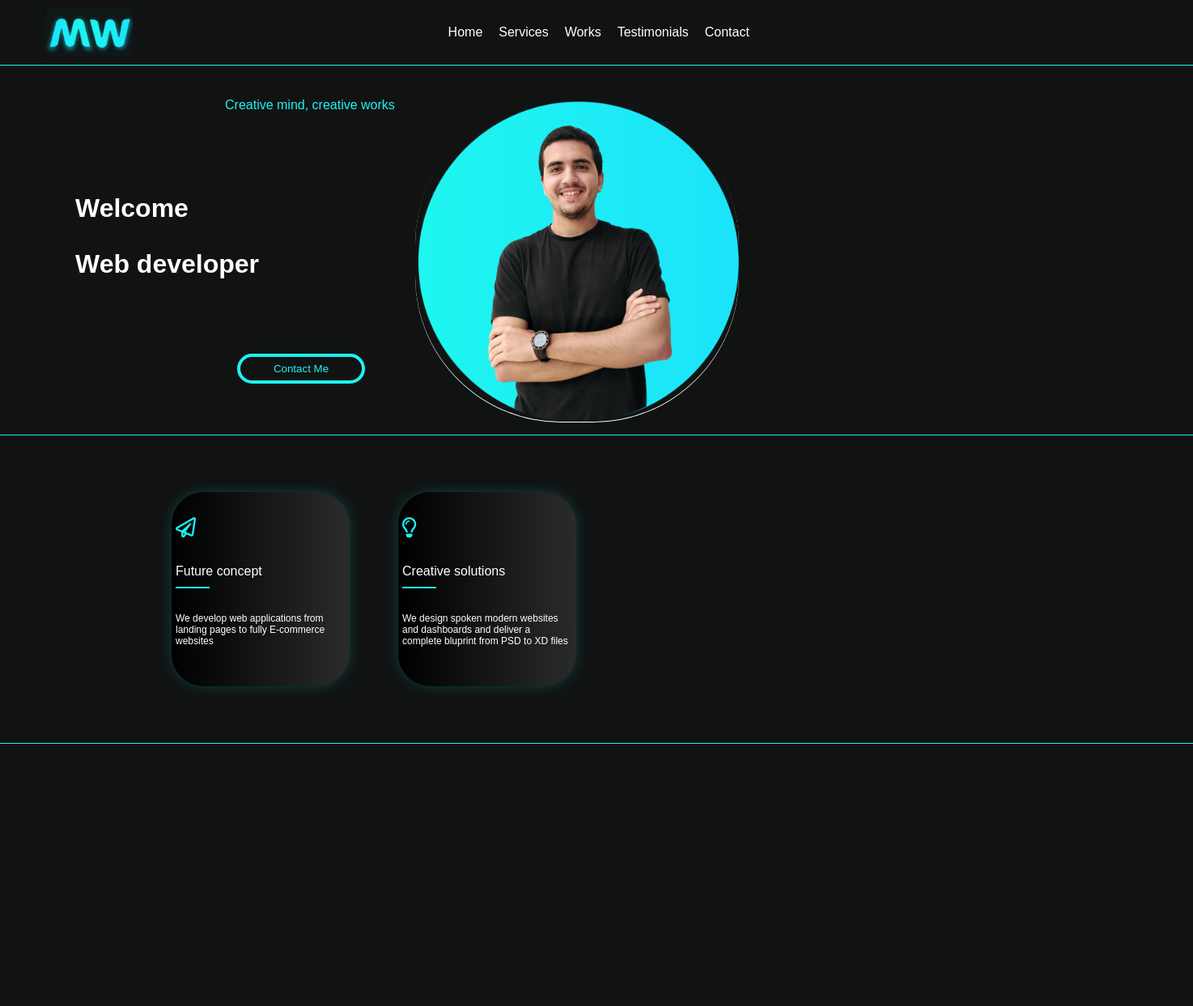
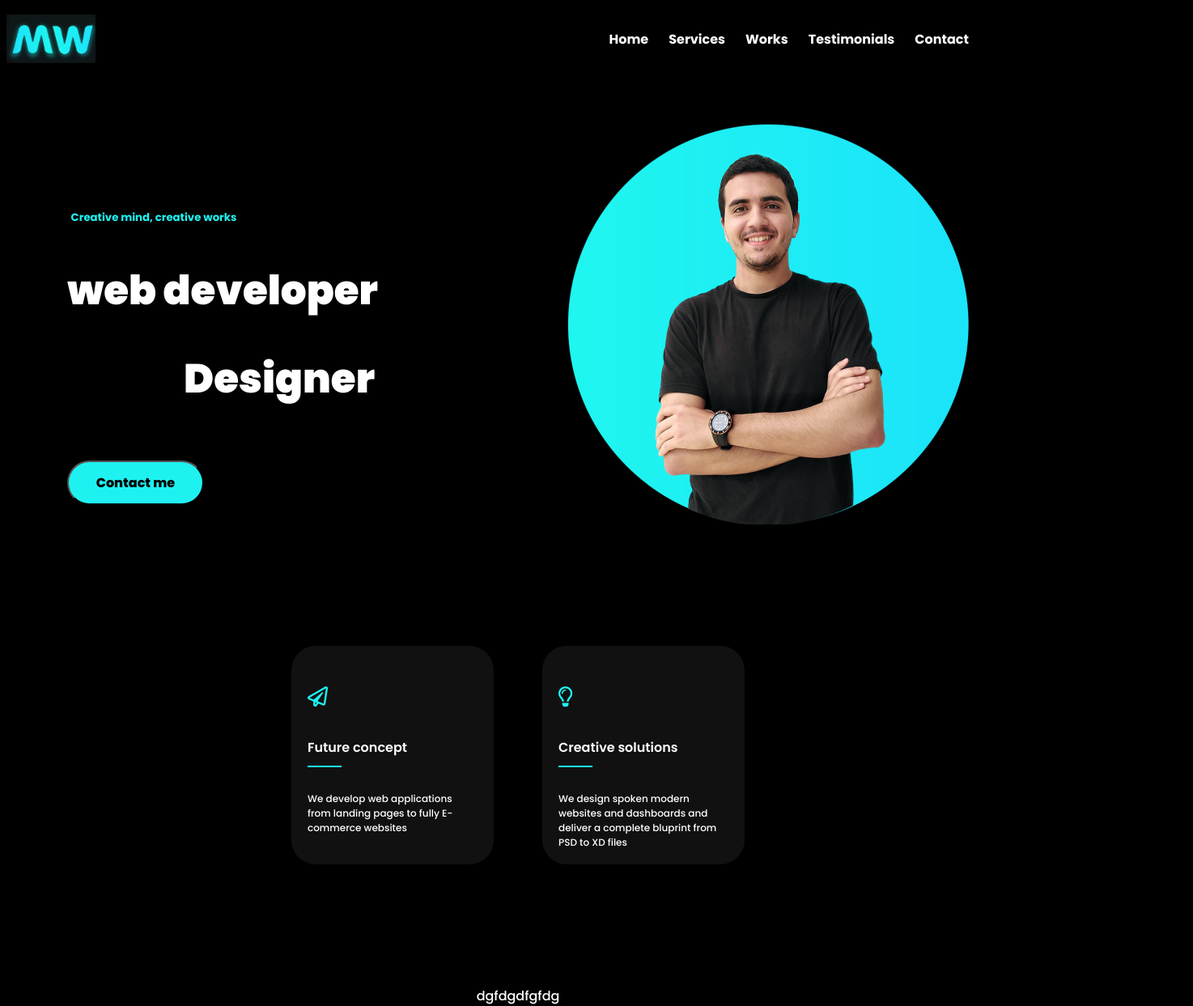
Before and after one commit to Linda2490/portfollio_website, a React (Create React App) app in the folder portfolioclient/: page / in a window 1280 px wide. Shown: the whole page at 81% size, 1474 px wide, since content can reach past the window. Before the commit the page ends 919 px from the top, so only its background shows below. Built offline with nearby package versions, Linux system fonts and the light colour scheme.

Commit message:
creating_Services_component

```diff
--- a/portfolioclient/package.json
+++ b/portfolioclient/package.json
@@ -9,7 +9,6 @@
     "react": "^17.0.2",
     "react-dom": "^17.0.2",
     "react-scripts": "5.0.0",
-    "react-typical": "^0.1.3",
     "web-vitals": "^2.1.2"
   },
   "scripts": {
--- a/portfolioclient/public/index.html
+++ b/portfolioclient/public/index.html
@@ -1,5 +1,5 @@
 <!DOCTYPE html>
-<html lang="en" style="width: 1474px">
+<html lang="en">
   <head>
     <meta charset="utf-8" />
     <link rel="icon" href="%PUBLIC_URL%/favicon.ico" />
@@ -30,6 +30,9 @@
       integrity="sha512-iBBXm8fW90+nuLcSKlbmrPcLa0OT92xO1BIsZ+ywDWZCvqsWgccV3gFoRBv0z+8dLJgyAHIhR35VZc2oM/gI1w=="
       crossorigin="anonymous"
     />
+    <link rel="preconnect" href="https://fonts.googleapis.com">
+<link rel="preconnect" href="https://fonts.gstatic.com" crossorigin>
+<link href="https://fonts.googleapis.com/css2?family=Poppins:wght@300;500;600;700;800;900&display=swap" rel="stylesheet">
     <title>React App</title>
   </head>
   <body>
--- a/portfolioclient/src/App.css
+++ b/portfolioclient/src/App.css
@@ -1,26 +1,7 @@
 .main-container {
-  margin: 0 auto;
-  width: 1366px;
+  flex: 1;
+  text-align: center;
+  position: relative;
+  height: 130vh;
+  width: 100%;
 }
-.inner-container {
-  margin: 0 auto;
-  width: 1288px;
-}
-.horizontal-line-navbar {
-  display: block;
-  border-bottom: 1px solid #1ef2f1;
-  width: 1474px;
-  margin-top: 10px;
-}
-.horizontal-line-home {
-  display: block;
-  border-bottom: 1px solid #1ef2f1;
-  width: 1474px;
-  margin-top: 160px;
-}
-.horizontal-line-hf {
-  display: block;
-  border-bottom: 1px solid #1ef2f1;
-  width: 1474px;
-  margin-top: 40px;
-}
--- a/portfolioclient/src/App.js
+++ b/portfolioclient/src/App.js
@@ -2,27 +2,28 @@ import './App.css'
 import Home from './PortfolioContainer/Home/Home'
 import Hf from './PortfolioContainer/Home_following/Hf'
 import Navbar from './PortfolioContainer/Navbar/Navbar'
+import Sc from './PortfolioContainer/services_component/Sc'
 
 function App() {
   return (
-    <div>
-      <div className="main-container">
-        <Navbar />
+
+
+
+      <div className='main-container'>
+      <Navbar />
+
+
+
+
+          <Home />
+          <Hf />
+          <Sc />
+
+
       </div>
-      <div className="horizontal-line-navbar"></div>
-      <div className="main-container">
-        <div className="inner-container">
-          <Home />
-        </div>
-      </div>
-      <div className="horizontal-line-home"></div>
-      <div className="main-container">
-        <div className="inner-container">
-          <Hf />
-        </div>
-      </div>
-      <div className="horizontal-line-hf"></div>
-    </div>
+
+
+
   )
 }
 
--- a/portfolioclient/src/PortfolioContainer/Home/Home.css
+++ b/portfolioclient/src/PortfolioContainer/Home/Home.css
@@ -1,77 +1,71 @@
 .Home-container {
   display: flex;
+
+  justify-content: center;
+  justify-items: center;
+  margin-top: 70px;
+  flex-flow: wrap;
+  min-height: fit-content;
+}
+.Home-parent {
+  display: flex;
+  align-items: center;
   flex-direction: row;
-  margin-top: 40px;
+}
+.Home-details {
+  margin-top: 10px;
 }
 .Home-details-role {
-    margin-top: 100px;
+  display: flex;
+
+  margin-bottom: 30px;
 }
+
 .profile-picture {
   display: flex;
-  box-shadow: 0 1px 0 0 #f0ffff;
-  border-radius: 45%;
-  margin: 0 0 0 100px;
+
   background-image: url("../../assets/my_picture.png");
   background-size: cover;
-  height: 400px;
-  width: 400px;
+  height: 500px;
+  width: 500px;
   background-repeat: no-repeat;
   background-position: center;
-  margin-left: 420px;
-  position: absolute;
+  margin-left: 230px;
+  position: relative;
 }
-.secondary-text {
+.primary-text h1 {
+  font-size: 50px;
+  font-weight: 900;
+}
+.secondary-text h5 {
   color: #1ef2f1;
-  margin-left: 185px;
+  margin-left: -170px;
+  margin-bottom: 10px;
 }
 button {
   background-color: #1ef2f1;
-  border-radius: 50px;
-  margin: 60px;
-  margin-left: 200px;
 
+
+  font-family: "Poppins";
   text-align: center;
-  width: 158px;
-  height: 37px;
-  border: 4.5px solid #1ef2f1;
+
   display: block;
   text-decoration: none;
-  color: #1ef2f1;
+  color: balck;
   position: absolute;
-  overflow: hidden;
-  background: transparent;
-  transition: 0.5s;
-}
-button:before {
-  content: "";
-  width: 100%;
-  height: 100%;
-  opacity: 0.4;
-  position: absolute;
-  background: #1ef2f1;
-  top: -100%;
-  left: 0;
-  z-index: -1;
-  transition: 0.3s;
-}
-button:after {
-  content: "";
-  width: 100%;
-  height: 100%;
-  position: absolute;
-  background: #1ef2f1;
-  top: -100%;
-  left: 0;
-  z-index: -1;
-  transition: 0.3s;
-  transition-delay: 0.2s;
+  overflow: hidden;font-size: 1em;
+		line-height: normal;
+
+		font-weight: 800;
+		-webkit-transition: all .3s ease-in-out;
+		transition: all .3s ease-in-out, color 0.2s 0.3s;
+		letter-spacing: 0;
+		border-radius: 45px;
+		height: auto;
+		padding: .8em 2.1em;
 }
 button:hover {
-  color: #000;
+
+	cursor: pointer;
+	padding: .8em 2.7em;
 }
-button:hover:before {
-  top: 0;
-}
-button:hover:after {
-  top: 0;
-}
--- a/portfolioclient/src/PortfolioContainer/Home/Home.js
+++ b/portfolioclient/src/PortfolioContainer/Home/Home.js
@@ -1,5 +1,5 @@
 import React from 'react'
-import Typical from 'react-typical'
+
 import './Home.css'
 export default function Home() {
   return (
@@ -8,27 +8,20 @@ export default function Home() {
         <div className="Home-details">
           <div className="Home-details-name">
             <span className="secondary-text">
-              Creative mind, creative works
+              <h5>Creative mind, creative works</h5>
             </span>
           </div>
           <div className="Home-details-role">
             <span className="primary-text">
-              <h1>
-                <Typical loop={Infinity} steps={['Welcome', 1000]} />
-              </h1>
-              <h1>
-                <Typical
-                  loop={Infinity}
-                  steps={['Web developer', 1000, 'Designer', 1000]}
-                />
-              </h1>
+              <h1>web&nbsp;developer</h1>
+              <h1 style={{ marginLeft: '140px' }}>Designer</h1>
             </span>
           </div>
 
-          <button>Contact Me</button>
+          <button>Contact me</button>
         </div>
+        <div className="profile-picture"></div>
       </div>
-      <div className="profile-picture"></div>
     </div>
   )
 }
--- a/portfolioclient/src/PortfolioContainer/Home_following/Hf.css
+++ b/portfolioclient/src/PortfolioContainer/Home_following/Hf.css
@@ -1,22 +1,26 @@
 .Hf-container {
   display: flex;
   align-items: center;
-  margin-top: 40px;
-  margin-right: 550px;
+  margin-top: 120px;
+
   justify-content: center;
+  align-items: center;
   flex-direction: row;
 }
-.Hf-parent {
+.Hf-container .Hf-parent {
+  padding: 40px 40px;
+
+   justify-content: center;
   color: #fff;
-  background: linear-gradient(to right, #000, #353535b2);
+  background-color: #1b1919b2;
   margin: 30px;
-  font-family: "Poppins", sans-serif;
+
   text-align: start;
   height: 210px;
   width: 210px;
-  padding: 15px 5px;
-  border-radius: 40px;
-  box-shadow: 0 0 20px -7px #1ef2f270;
+  padding: 30px 20px;
+  border-radius: 30px;
+
   position: relative;
 }
 .Hf-parent .Hf-icon {
@@ -28,13 +32,13 @@
 }
 .Hf-parent .title {
   margin: 30px 0 30px;
+  font-weight: 600;
+
 }
 .Hf-parent .description {
   font-size: 12px;
 }
-hr {
-    color: #1ef2f1
-}
+
 .Hf-line {
     border-bottom: 2px solid #1ef2f1;
     width: 20%;
--- a/portfolioclient/src/PortfolioContainer/Navbar/Navbar.css
+++ b/portfolioclient/src/PortfolioContainer/Navbar/Navbar.css
@@ -1,20 +1,23 @@
-ul {
+.navbar-container {
+  display: flex;
+  align-items: center;
+  justify-content: space-between;
+  flex-direction: row;
+  margin-top: 10px;
+  font-weight: bolder;
+}
+
+.navbar-container ul {
+  display: flex;
   list-style-type: none;
-  display: flex;
-  margin-left: 350px;
+   margin-right: 50px;
   position: relative;
 }
 .items {
-  margin-right: 20px;
+  margin-right: 25px;
   cursor: pointer;
 }
 .items:hover {
   color: #1ef2f1;
   text-shadow: 0 0 5px #1ef2f1;
 }
-
-.navbar-container {
-  display: flex;
-  align-items: center;
-  margin-top: 10px;
-}
--- a/portfolioclient/src/PortfolioContainer/Navbar/Navbar.js
+++ b/portfolioclient/src/PortfolioContainer/Navbar/Navbar.js
@@ -3,10 +3,10 @@ import './Navbar.css'
 var mw = require("../../assets/Asset 1.png")
 export default function Navbar() {
   return (
-      <div>
+
 
     <div className="navbar-container">
-     <img src={mw} style={{height:'60px'}} alt='no-internet'/>
+     <img src={mw} style={{height:'60px', position:'relative'}} alt='no-internet'/>
 
         <nav>
 
@@ -21,6 +21,6 @@ export default function Navbar() {
 
 
     </div>
-    </div>
+
   )
 }
--- a/portfolioclient/src/PortfolioContainer/services_component/Sc.css
+++ b/portfolioclient/src/PortfolioContainer/services_component/Sc.css
@@ -0,0 +1,14 @@
+.Sc-container {
+    display: flex;
+
+  justify-content: center;
+  justify-items: center;
+  margin-top: 120px;
+  flex-flow: wrap;
+  min-height: fit-content;
+}
+.Sc-parent {
+     display: flex;
+  align-items: center;
+  flex-direction: row;
+}
--- a/portfolioclient/src/PortfolioContainer/services_component/Sc.js
+++ b/portfolioclient/src/PortfolioContainer/services_component/Sc.js
@@ -3,8 +3,8 @@ import './Sc.css'
 
 export default function Sc() {
     return (
-        <div>
-
+        <div className='Sc-container'>
+            dgfdgdfgfdg
         </div>
     )
 }
--- a/portfolioclient/src/index.css
+++ b/portfolioclient/src/index.css
@@ -1,18 +1,19 @@
 body {
-  margin: 0;
-  font-family: Poppins, sans-serif;
+  display: flex;
+
+  min-height: 100vh;
+
+  font-family: 'Poppins', sans-serif;
   overflow-x: hidden;
   -webkit-font-smoothing: antialiased;
   -moz-osx-font-smoothing: grayscale;
-  background-color: rgba(1, 3, 3, 0.932);
+  background-color: black;
   color: white;
 }
 #root {
+  flex-grow: 1;
   display: flex;
   justify-content: center;
   align-items: center;
+
 }
-code {
-  font-family: source-code-pro, Menlo, Monaco, Consolas, "Courier New",
-    monospace;
-}
```
Also changed, not shown: portfolioclient/src/assets/MW.jpg (deleted), 1 other file (tests, documents, lock files or other folders).
